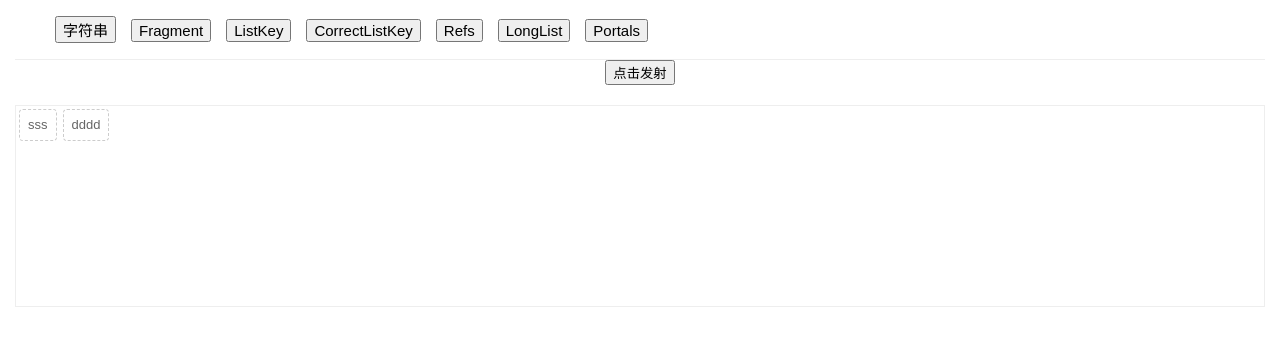
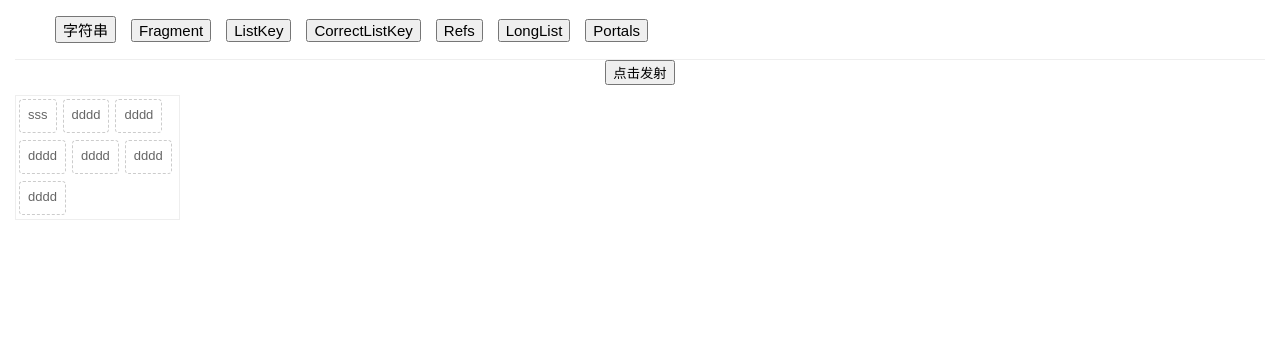
Before and after one commit to TaoHuaXia/react-draggable-tag, a React (Create React App) app: page / in a window 1280 px wide. Shown: the top 346 px of the page. Built offline with nearby package versions, Linux system fonts and the light colour scheme.

Commit message:
可放置区域初始化

```diff
--- a/src/App.js
+++ b/src/App.js
@@ -70,7 +70,12 @@ class App extends Component {
         <Drag
           tags={[
             {id: '111', name: 'sss', order: 1},
-            {id: '222', name: 'dddd', order: 2}
+            {id: '222', name: 'dddd', order: 2},
+            {id: '333', name: 'dddd', order: 3},
+            {id: '444', name: 'dddd', order: 4},
+            {id: '555', name: 'dddd', order: 5},
+            {id: '666', name: 'dddd', order: 6},
+            {id: '777', name: 'dddd', order: 7}
           ]}
           render={(tag) => (
             <div>{tag.name}</div>
--- a/src/index.css
+++ b/src/index.css
@@ -4,17 +4,19 @@ body {
   font-family: sans-serif;
 }
 .DragWrapper {
-  margin-top: 20px;
+  margin-top: 10px;
+  width: 165px;
   border: 1px solid #eee;
   position: relative;
-  height: 200px;
   text-align: left;
+  box-sizing: border-box;
 }
 .DragItem {
   display: inline-block;
   cursor: move;
   position: relative;
   margin: 3px;
+  box-sizing: border-box;
 }
 .DragTag {
   position: relative;
@@ -26,6 +28,8 @@ body {
   line-height: 30px;
   color: #666666;
   background: rgba(255, 255, 255, 0.7);
+  overflow: hidden;
+  box-sizing: border-box;
 }
 
 .TargetTag {
--- a/src/react-drag/index.jsx
+++ b/src/react-drag/index.jsx
@@ -14,12 +14,15 @@ export default class DragWrapper extends Component {
       currentDraggingItem: null
     }
     this.dragItems = {}
-    this.position = {
-      offsetTop: null,
-      offsetLeft: null,
+    this.dragItemWrapper = {}
+    this.dragWrapper = null
+    this.dragPosition = {
+      top: null,
+      left: null,
       prevX: null,
       prevY: null
     }
+    this.placeablePositions = []
   }
 
   static propTypes = {
@@ -27,7 +30,84 @@ export default class DragWrapper extends Component {
     wrapperClass: PropTypes.string,
     render: PropTypes.func.isRequired,
     onChange: PropTypes.func,
-    onDelete: PropTypes.func
+    onDelete: PropTypes.func,
+    rowHeight: PropTypes.number
+  }
+
+  static defaultProps = {
+    rowHeight: 40
+  }
+
+  componentDidMount() {
+    this.setPositions()
+  }
+
+  setPositions = () => {
+    if (!this.props.tags) return false
+    let wrapperWidth = this.dragWrapper.clientWidth
+    let wrapperHeight = this.dragWrapper.clientHeight
+    let itemPositionInRow = []
+    this.props.tags.forEach((tag, index) => {
+      let offsetTop = this.dragItemWrapper[tag.id].offsetTop
+      let offsetLeft = this.dragItemWrapper[tag.id].offsetLeft
+      let offsetHeight = this.dragItemWrapper[tag.id].offsetHeight
+      let offsetWidth = this.dragItemWrapper[tag.id].offsetWidth
+
+      // 根据offsetTop来计算出当前tag在第几行，对可放置区域根据行数来进行划分
+      let row = Math.floor(offsetTop / this.props.rowHeight)
+      if (!itemPositionInRow[row]) itemPositionInRow[row] = []
+      itemPositionInRow[row].push({
+        id: tag.id,
+        index: index,
+        leftTop: [offsetLeft, offsetTop],
+        leftBottom: [offsetLeft, offsetTop + offsetHeight],
+        rightTop: [offsetLeft + offsetWidth, offsetTop],
+        rightBottom: [offsetLeft + offsetWidth, offsetTop + offsetHeight]
+      })
+    })
+    itemPositionInRow.forEach((row, rowIndex) => {
+      row.forEach((tagPosition, tagIndex) => {
+        let xzone = []
+        let yzone = []
+        // 每一个标签前方的可放置区域的右侧就是当前标签（在鼠标移动到可放置区域的时候，右侧的标签应该后移）
+        let nextId = tagPosition.id
+        // (row[tagIndex + 1] && row[tagIndex + 1].id)  || null
+        // 区分每行的首个跟最后一个元素
+        if (tagIndex === 0) {
+          xzone = [0, tagPosition.leftTop[0]]
+          yzone = [tagPosition.leftTop[1], tagPosition.leftBottom[1]]
+        } else if (tagIndex === row.length - 1) {
+          // 如果在行末尾，nextId为下一行的首个元素
+          nextId = (itemPositionInRow[rowIndex + 1] && itemPositionInRow[rowIndex + 1][0].id) || null
+          xzone = [tagPosition.rightTop[0], wrapperWidth]
+          yzone = [tagPosition.rightTop[1], tagPosition.rightBottom[1]]
+
+          // 如果在行末尾，需要额外插入一个最右侧的可放置区域，所以在此，现手动将末尾元素的左侧可放置区域push到数组中
+          this.placeablePositions[rowIndex].push({
+            nextId: tagPosition.id,
+            ...this.getZoneBetweenTwo(row[tagIndex - 1], tagPosition)
+          })
+        } else {
+          let zoneGroup = this.getZoneBetweenTwo(row[tagIndex - 1], tagPosition)
+          xzone = zoneGroup.xzone
+          yzone = zoneGroup.yzone
+        }
+        if (!this.placeablePositions[rowIndex]) this.placeablePositions[rowIndex] = []
+        this.placeablePositions[rowIndex].push({
+          nextId,
+          xzone,
+          yzone
+        })
+      })
+    })
+    console.log(11111111111)
+    console.log(this.placeablePositions)
+  }
+
+  getZoneBetweenTwo = (prev, current) => {
+    let xzone = [prev.rightTop[0], current.leftTop[0]]
+    let yzone = [current.leftTop[1], current.leftBottom[1]]
+    return { xzone, yzone }
   }
 
   handleMouseDown = (id, e) => {
@@ -38,10 +118,10 @@ export default class DragWrapper extends Component {
     let dragItem = this.dragItems[id]
 
     // 存储拖拽前的鼠标以及元素的位置信息
-    this.position.prevX = e.nativeEvent.clientX
-    this.position.prevY = e.nativeEvent.clientY
-    this.position.left = 0
-    this.position.top  = 0
+    this.dragPosition.prevX = e.nativeEvent.clientX
+    this.dragPosition.prevY = e.nativeEvent.clientY
+    this.dragPosition.left = 0
+    this.dragPosition.top  = 0
 
     // 绑定mousemove事件以及mouseup事件
     let elementDrag = (e) => this.handleDrag(e, dragItem)
@@ -53,14 +133,14 @@ export default class DragWrapper extends Component {
     e.preventDefault()
     let currentClientX = e.clientX
     let currentClientY = e.clientY
-    let newElementTop = this.position.top + currentClientX - this.position.prevX
-    let newElementLeft = this.position.left + currentClientY - this.position.prevY
+    let newElementTop = this.dragPosition.top + currentClientX - this.dragPosition.prevX
+    let newElementLeft = this.dragPosition.left + currentClientY - this.dragPosition.prevY
     console.log(newElementLeft, newElementTop)
     element.style.transform = `translate(${newElementTop}px,${newElementLeft}px)`
-    this.position.top = newElementTop
-    this.position.left = newElementLeft
-    this.position.prevY = currentClientY
-    this.position.prevX = currentClientX
+    this.dragPosition.top = newElementTop
+    this.dragPosition.left = newElementLeft
+    this.dragPosition.prevY = currentClientY
+    this.dragPosition.prevX = currentClientX
 
     // TODO 根据移动的位置来判断插入的位置
   }
@@ -69,9 +149,9 @@ export default class DragWrapper extends Component {
     const { onChange } = this.props
     // 将挂载在document上的Mousemove事件，并将拖拽相关的信息重置
     document.removeEventListener("mousemove", func)
-    this.position = {
-      offsetTop: null,
-      offsetLeft: null,
+    this.dragPosition = {
+      top: null,
+      left: null,
       prevX: null,
       prevY: null
     }
@@ -86,9 +166,10 @@ export default class DragWrapper extends Component {
 
 
   render() {
-    const {tags, render, onChange, onDelete, wrapperClass} = this.props
+    const {tags, render, onChange, onDelete, wrapperClass, rowHeight} = this.props
+    let itemHeight = rowHeight - 6
     return (
-      <div className='DragWrapper'>
+      <div className='DragWrapper' ref={ref => { this.dragWrapper = ref}}>
         {
           tags.map(item => {
             let isDragging = this.state.currentDraggingItem === item.id
@@ -97,11 +178,13 @@ export default class DragWrapper extends Component {
                 key={item.id}
                 className={`DragItem ${wrapperClass || ''}`}
                 onMouseDown={e => this.handleMouseDown(item.id, e)}
+                ref={ref => { this.dragItemWrapper[item.id] = ref}}
               >
                 <div
                   id={item.id}
                   className={`DragTag ${isDragging ? 'isDragging' : ''}`}
                   ref={ref => { this.dragItems[item.id] = ref}}
+                  style={{height: itemHeight + 'px'}}
                 >
                   {render(item)}
                 </div>
```
